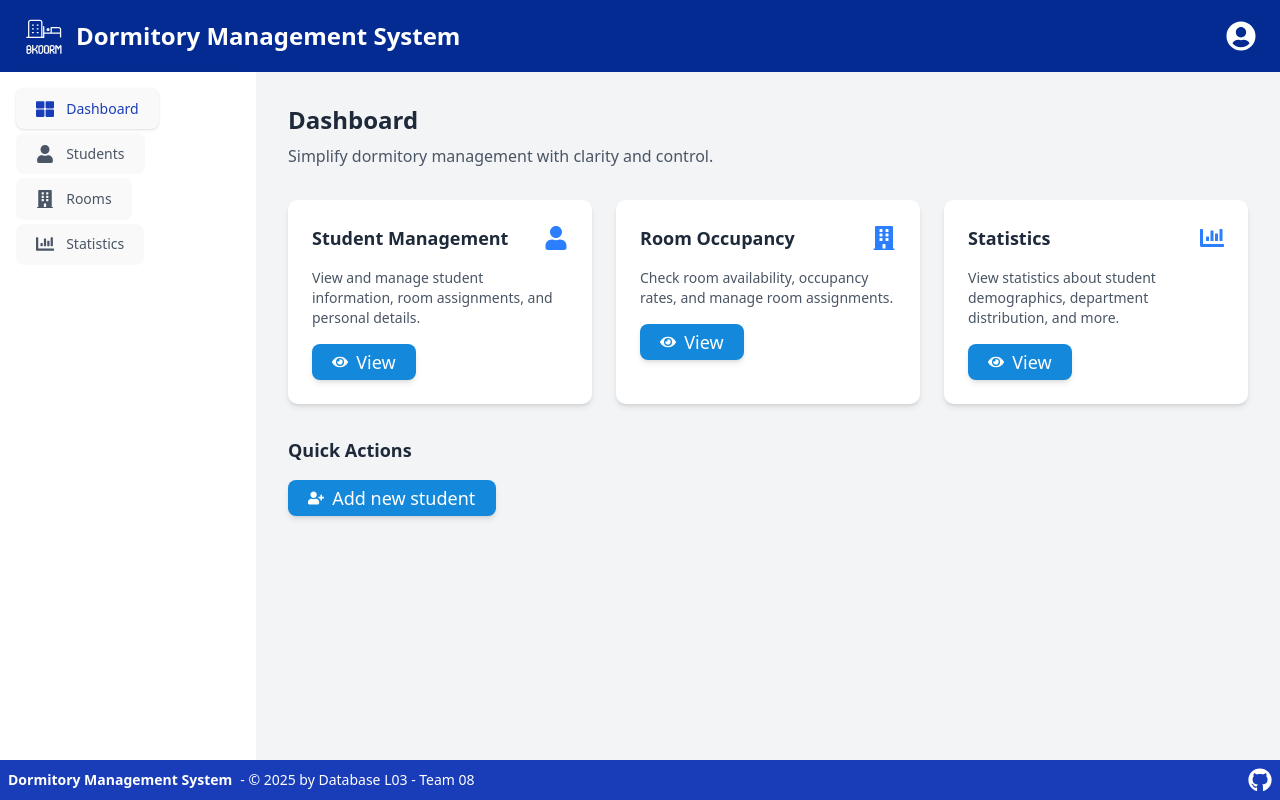
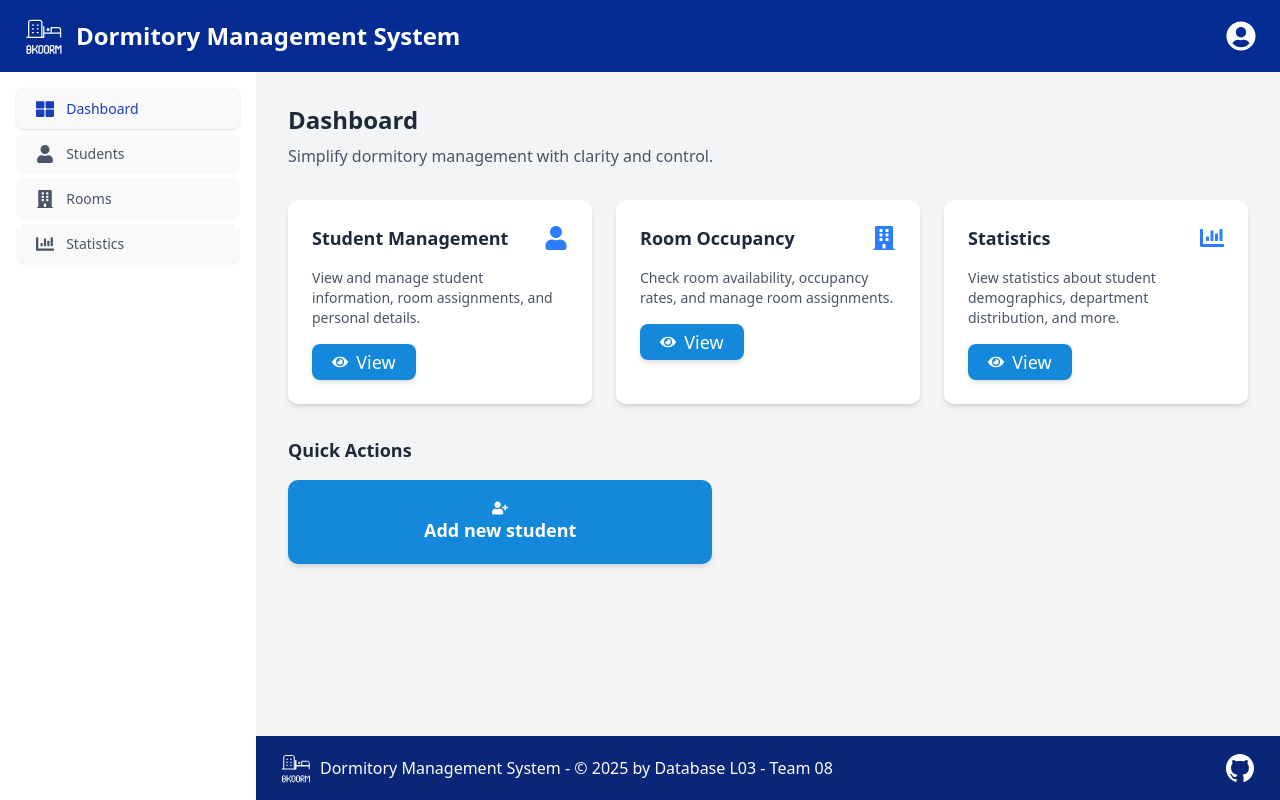
Before and after one commit to LoveTechwCat/DormBK-FE, a React (Vite) app: page /dashboard in a window 1280 px wide. Built offline with nearby package versions, Linux system fonts and the light colour scheme.

Commit message:
fix: sidebar, footer and change icons

```diff
--- a/src/components/layout/Footer.tsx
+++ b/src/components/layout/Footer.tsx
@@ -1,20 +1,10 @@
 import logo from '@/assets/logo.svg';
 import githubIcon from '@/assets/github-icon.svg';
 
-interface FooterProps {
-  variant?: 'full' | 'half';
-}
-
-const Footer: React.FC<FooterProps> = ({ variant = 'full' }) => {
-  const isHalf = variant === 'half';
-
+const Footer = () => {
   return (
-    <footer className='mt-auto bg-[#0A2678] py-4 text-white'>
-      <div
-        className={`${
-          isHalf ? 'ml-auto max-w-[calc(100%-250px)]' : 'w-full'
-        } flex items-center justify-between px-6 text-sm`}
-      >
+    <footer className={`w-full bg-[#0A2678] py-4 text-white`}>
+      <div className='text-sm` flex items-center justify-between px-6'>
         <div className='flex items-center space-x-2'>
           <img src={logo} alt='Logo' className='h-8 w-8' />
           <span>
--- /dev/null
+++ b/src/components/layout/Sidebar.tsx
@@ -0,0 +1,26 @@
+import { FaThLarge, FaUser, FaBuilding, FaChartBar } from 'react-icons/fa';
+
+const Sidebar = () => (
+  <div className='h-full-screen w-64 bg-white text-gray-800 shadow-md'>
+    <nav className='flex flex-col space-y-1 p-4'>
+      <button className='flex items-center gap-3 rounded bg-blue-100 p-3 font-medium text-blue-800 shadow'>
+        <FaThLarge className='text-lg' />
+        <span className='text-sm'>Dashboard</span>
+      </button>
+      <button className='flex items-center gap-3 rounded p-3 text-gray-600 hover:bg-blue-100 hover:text-blue-800'>
+        <FaUser className='text-lg' />
+        <span className='text-sm'>Students</span>
+      </button>
+      <button className='flex items-center gap-3 rounded p-3 text-gray-600 hover:bg-blue-100 hover:text-blue-800'>
+        <FaBuilding className='text-lg' />
+        <span className='text-sm'>Rooms</span>
+      </button>
+      <button className='flex items-center gap-3 rounded p-3 text-gray-600 hover:bg-blue-100 hover:text-blue-800'>
+        <FaChartBar className='text-lg' />
+        <span className='text-sm'>Statistics</span>
+      </button>
+    </nav>
+  </div>
+);
+
+export default Sidebar;
--- a/src/pages/dashboard/Dashboard.tsx
+++ b/src/pages/dashboard/Dashboard.tsx
@@ -1,44 +1,50 @@
 import { FaUser, FaBuilding, FaChartBar } from 'react-icons/fa';
-import Sidebar from './components/Sidebar';
+import Sidebar from '@/components/layout/Sidebar';
 import Header from './components/Header';
 import DashboardCard from './components/DashboardCard';
 import QuickActions from './components/QuickActions';
-import Footer from './components/Footer';
+import Footer from '@/components/layout/Footer';
 
 const Dashboard = () => {
   return (
-    <div className="h-screen flex flex-col">
+    <div className='flex min-h-screen flex-col'>
       <Header />
-      <div className="flex flex-1">
+
+      <div className='flex flex-1'>
         <Sidebar />
-        <main className="flex-1 bg-gray-100 p-8">
-          <h2 className="text-2xl font-bold text-gray-800 mb-2">Dashboard</h2>
-          <p className="text-gray-600 mb-8">
+        <main className='flex flex-1 flex-col justify-between bg-gray-100'>
+          <div className='p-8'>
+            <h2 className='mb-2 text-2xl font-bold text-gray-800'>Dashboard</h2>
+            <p className='mb-8 text-gray-600'>
               Simplify dormitory management with clarity and control.
             </p>
-          <div className="grid grid-cols-1 md:grid-cols-3 gap-6">
+
+            <div className='grid grid-cols-1 gap-6 md:grid-cols-3'>
               <DashboardCard
-              title="Student Management"
-              description="View and manage student information, room assignments, and personal details."
+                title='Student Management'
+                description='View and manage student information, room assignments, and personal details.'
                 icon={<FaUser />}
               />
               <DashboardCard
-              title="Room Occupancy"
-              description="Check room availability, occupancy rates, and manage room assignments."
+                title='Room Occupancy'
+                description='Check room availability, occupancy rates, and manage room assignments.'
                 icon={<FaBuilding />}
               />
               <DashboardCard
-              title="Statistics"
-              description="View statistics about student demographics, department distribution, and more."
+                title='Statistics'
+                description='View statistics about student demographics, department distribution, and more.'
                 icon={<FaChartBar />}
               />
             </div>
-          <div className="mt-8">
+
+            <div className='mt-8'>
               <QuickActions />
             </div>
+          </div>
+
+          <Footer />
         </main>
       </div>
-      <Footer />
     </div>
   );
 };
--- a/src/pages/dashboard/components/QuickActions.tsx
+++ b/src/pages/dashboard/components/QuickActions.tsx
@@ -1,18 +1,16 @@
 import { FaUserPlus } from 'react-icons/fa';
-import { Button } from '@/components/ui/button'; // Import Button
 
 const QuickActions = () => {
   return (
-    <div className="mt-4">
-      <h3 className="text-lg font-semibold text-gray-800 mb-4">Quick Actions</h3>
-      <Button
-        type="button"
-        className="bg-blue-600 text-white font-semibold px-6 py-3 rounded-lg flex items-center gap-2 hover:bg-blue-700 transition-colors shadow-md"
-        style={{ backgroundColor: '#1488DB' }}
-      >
+    <div className='mt-4'>
+      <h3 className='mb-4 text-lg font-semibold text-gray-800'>
+        Quick Actions
+      </h3>
+
+      <div className='flex w-fit cursor-pointer flex-col items-center rounded-lg bg-[#1488DB] px-[136px] py-5 font-semibold text-white shadow-md transition-colors hover:bg-blue-700'>
         <FaUserPlus />
-        <p className="text-lg">Add new student</p>
-      </Button>
+        <p className='text-lg'>Add new student</p>
+      </div>
     </div>
   );
 };
--- a/src/pages/dashboard/components/Sidebar.tsx
+++ /dev/null
@@ -1,28 +0,0 @@
-import { FaThLarge, FaUser, FaBuilding, FaChartBar } from 'react-icons/fa';
-
-const Sidebar = () => (
-  <div className="w-64 bg-white text-gray-800 h-full shadow-md">
-    <nav className="space-y-1 p-4">
-      {/* Active button */}
-      <button className="flex items-center gap-3 p-3 rounded bg-blue-100 text-blue-800 font-medium shadow">
-        <FaThLarge className="text-lg" />
-        <span className="text-sm">Dashboard</span>
-      </button>
-      {/* Other buttons */}
-      <button className="flex items-center gap-3 p-3 rounded hover:bg-blue-100 hover:text-blue-800 text-gray-600">
-        <FaUser className="text-lg" />
-        <span className="text-sm">Students</span>
-      </button>
-      <button className="flex items-center gap-3 p-3 rounded hover:bg-blue-100 hover:text-blue-800 text-gray-600">
-        <FaBuilding className="text-lg" />
-        <span className="text-sm">Rooms</span>
-      </button>
-      <button className="flex items-center gap-3 p-3 rounded hover:bg-blue-100 hover:text-blue-800 text-gray-600">
-        <FaChartBar className="text-lg" />
-        <span className="text-sm">Statistics</span>
-      </button>
-    </nav>
-  </div>
-);
-
-export default Sidebar;
--- a/src/pages/home/components/FeatureCard.tsx
+++ b/src/pages/home/components/FeatureCard.tsx
@@ -1,5 +1,7 @@
+import { ReactNode } from 'react';
+
 type FeatureCardProps = {
-  icon: string;
+  icon: ReactNode;
   title: string;
   description: string;
 };
@@ -7,7 +9,7 @@ type FeatureCardProps = {
 const FeatureCard = ({ icon, title, description }: FeatureCardProps) => (
   <div className='flex flex-col items-center rounded-xl bg-white p-6 text-center shadow-lg'>
     <div className='mb-4 rounded-full bg-blue-100 p-4'>
-      <img src={icon} alt={title} className='h-8 w-8' />
+      <div className='text-3xl text-blue-500'>{icon}</div>
     </div>
     <h3 className='mb-2 text-xl font-semibold'>{title}</h3>
     <p className='text-gray-600'>{description}</p>
--- a/src/pages/home/components/FeatureCards.tsx
+++ b/src/pages/home/components/FeatureCards.tsx
@@ -1,22 +1,20 @@
-import studentManagementIcon from '@/assets/students.svg';
-import roomOccupancyIcon from '@/assets/room.svg';
-import adminToolsIcon from '@/assets/shield.svg';
 import FeatureCard from './FeatureCard';
+import { FaBuilding, FaShieldAlt, FaUser } from 'react-icons/fa';
 
 const FeatureCards = () => (
   <div className='mt-16 grid grid-cols-1 gap-8 md:grid-cols-3'>
     <FeatureCard
-      icon={studentManagementIcon}
+      icon={<FaUser />}
       title='Student Management'
       description='Efficiently manage student information, room assignments, and personal records.'
     />
     <FeatureCard
-      icon={roomOccupancyIcon}
+      icon={<FaBuilding />}
       title='Room Occupancy'
       description='Monitor room availability, occupancy rates, and manage room assignments.'
     />
     <FeatureCard
-      icon={adminToolsIcon}
+      icon={<FaShieldAlt />}
       title='Administrative Tools'
       description='Powerful tools for administrators to monitor and manage the entire dormitory system.'
     />
```
Lines whose indentation alone changed are shown as unchanged.
